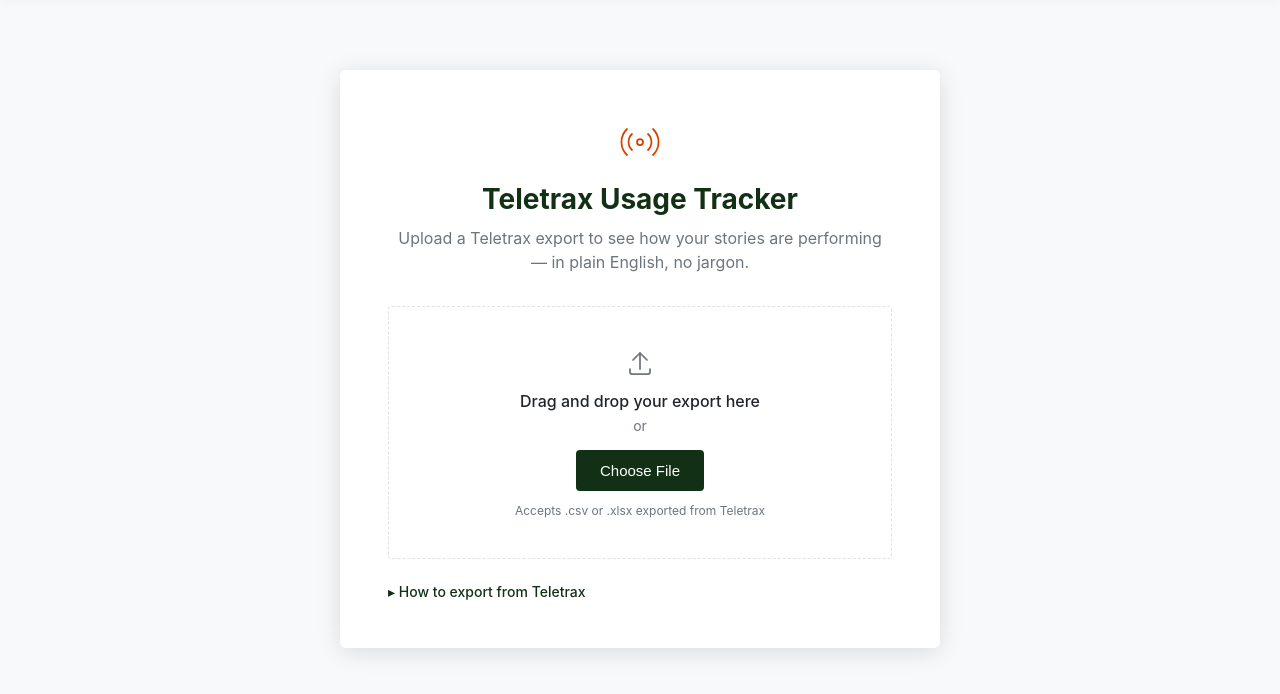
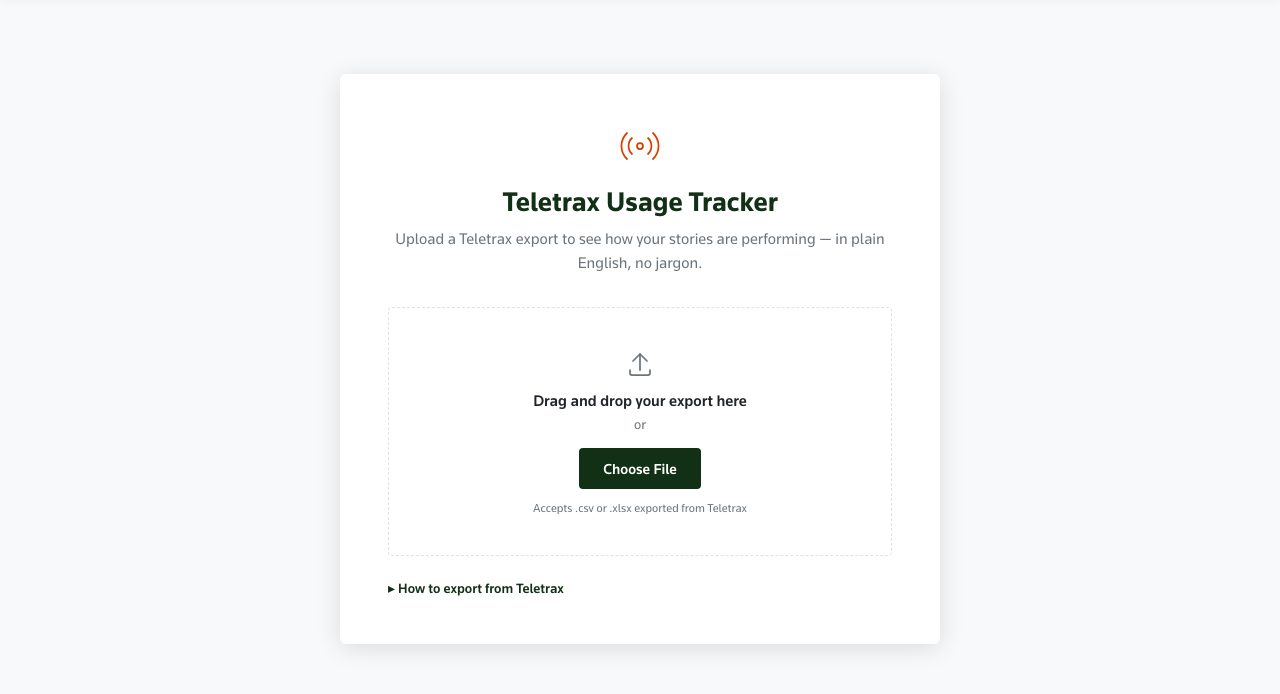
Before and after one commit to cooperinveen/rvn-usage-analyser, a website: page frontend/index.html in a window 1280 px wide. Shown: the part 80-774 px from the top of the page. Drawn offline with Linux system fonts and the light colour scheme; a web font is replaced by a local one.

Commit message:
ui: add Knowledge font (Reuters house typeface) as primary stack
Converts Knowledge Regular/Medium/Bold from OTF to woff2+woff and
prepends to every font stack so Knowledge renders when it loads,
with Clario as the established fallback. Applied to body, buttons,
search input, filter pills, min-airings input, toast, and login
title — i.e. every Clario stack the app declares.

Sourced from the official Knowledge Font Pack 4 distributed via
internal SharePoint. font-display: swap keeps text legible during
the brief load window.

```diff
--- a/frontend/style.css
+++ b/frontend/style.css
@@ -1,3 +1,18 @@
+@font-face {
+    font-family: 'Knowledge';
+    src: url('fonts/Knowledge-Regular.woff2') format('woff2'), url('fonts/Knowledge-Regular.woff') format('woff');
+    font-weight: 400; font-style: normal; font-display: swap;
+}
+@font-face {
+    font-family: 'Knowledge';
+    src: url('fonts/Knowledge-Medium.woff2') format('woff2'), url('fonts/Knowledge-Medium.woff') format('woff');
+    font-weight: 500; font-style: normal; font-display: swap;
+}
+@font-face {
+    font-family: 'Knowledge';
+    src: url('fonts/Knowledge-Bold.woff2') format('woff2'), url('fonts/Knowledge-Bold.woff') format('woff');
+    font-weight: 700; font-style: normal; font-display: swap;
+}
 @font-face {
     font-family: 'Clario';
     src: url('fonts/Clario-Regular.woff2') format('woff2'), url('fonts/Clario-Regular.woff') format('woff');
@@ -37,7 +52,7 @@
 *, *::before, *::after { box-sizing: border-box; }
 
 body {
-    font-family: 'Clario', -apple-system, BlinkMacSystemFont, 'Segoe UI', Roboto, sans-serif;
+    font-family: 'Knowledge', 'Clario', -apple-system, BlinkMacSystemFont, 'Segoe UI', Roboto, sans-serif;
     font-weight: 400;
     color: var(--tr-text);
     background: var(--tr-bg);
@@ -79,7 +94,7 @@
 
 /* ── Buttons ── */
 .btn {
-    font-family: 'Clario', sans-serif;
+    font-family: 'Knowledge', 'Clario', sans-serif;
     font-weight: 500;
     border: none;
     border-radius: var(--radius);
@@ -200,7 +215,7 @@
 }
 .search-icon { position: absolute; left: 12px; width: 16px; height: 16px; color: var(--tr-text-light); pointer-events: none; }
 .search-input {
-    font-family: 'Clario', sans-serif;
+    font-family: 'Knowledge', 'Clario', sans-serif;
     font-size: 14px;
     padding: 10px 36px 10px 38px;
     border: 1px solid var(--tr-border);
@@ -228,7 +243,7 @@
     border-radius: 2px;
     border: 1px solid var(--tr-border);
     background: #fff;
-    font-family: 'Clario', sans-serif;
+    font-family: 'Knowledge', 'Clario', sans-serif;
     font-size: 12px;
     font-weight: 500;
     cursor: pointer;
@@ -240,7 +255,7 @@
 
 .filter-right { display: flex; align-items: center; gap: 8px; margin-left: auto; }
 .min-airings-input {
-    font-family: 'Clario', sans-serif;
+    font-family: 'Knowledge', 'Clario', sans-serif;
     font-size: 13px;
     width: 64px;
     padding: 5px 8px;
@@ -448,7 +463,7 @@
     align-items: center;
     justify-content: center;
     color: #fff;
-    font-family: 'Clario', sans-serif;
+    font-family: 'Knowledge', 'Clario', sans-serif;
 }
 .spinner {
     width: 56px;
```
Also changed, not shown: frontend/login.html (+1 -1 lines), frontend/fonts/Knowledge-Bold.woff (added), frontend/fonts/Knowledge-Bold.woff2 (added), frontend/fonts/Knowledge-Medium.woff (added), frontend/fonts/Knowledge-Medium.woff2 (added), frontend/fonts/Knowledge-Regular.woff (added), frontend/fonts/Knowledge-Regular.woff2 (added).
